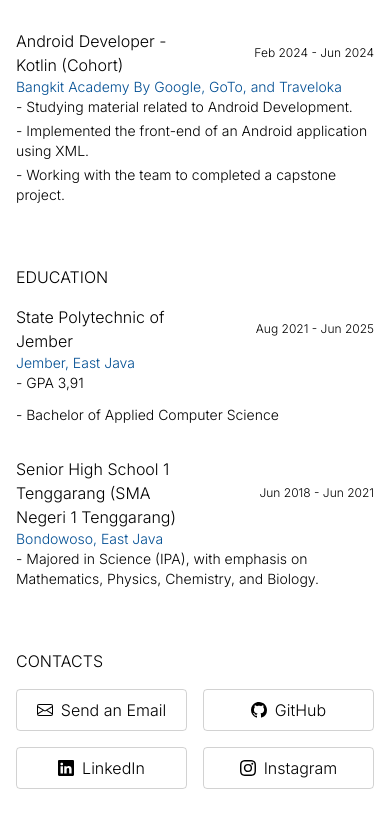
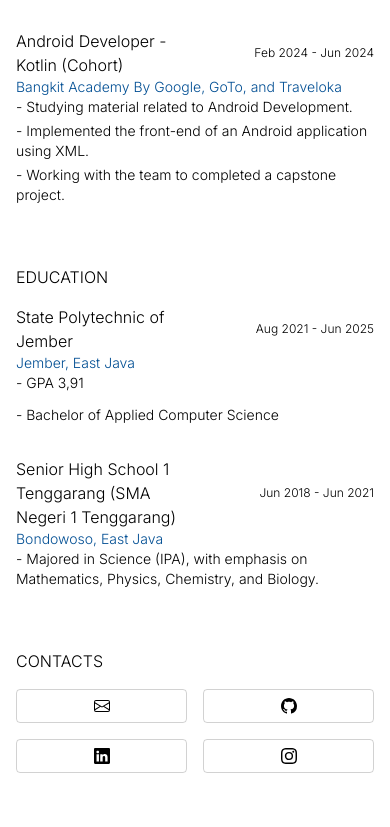
Before and after one commit to fathanmaul/fathanmaul.my.id, an Astro site: page / in a window 390 px wide. Shown: the part 2879-3706 px from the top of the page. Built offline with nearby package versions, Linux system fonts and the light colour scheme; Astro itself is replaced by a stand-in of ours.

Commit message:
fix(contact) : adding style on contact label

```diff
--- a/src/components/organisms/Contacts.tsx
+++ b/src/components/organisms/Contacts.tsx
@@ -36,7 +36,7 @@
           <a key={idx} href={contact.href} target="_blank" rel="noopener noreferrer">
             <Button variant="outline" className="text-base lg:text-xl w-full flex items-center gap-2 justify-center">
               <span>{contact.icon}</span>
-              {contact.label}
+              <span className="hidden md:block">{contact.label}</span>
             </Button>
           </a>
         ))}
```
